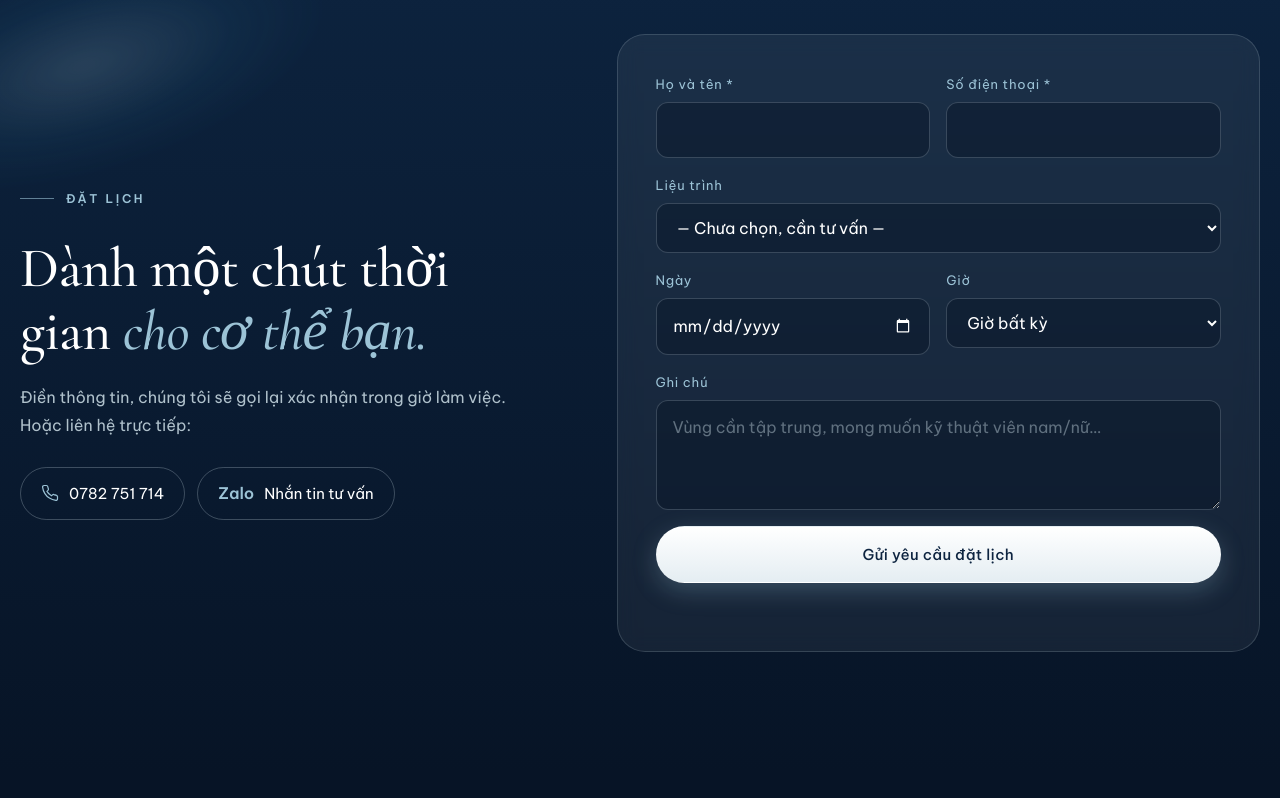
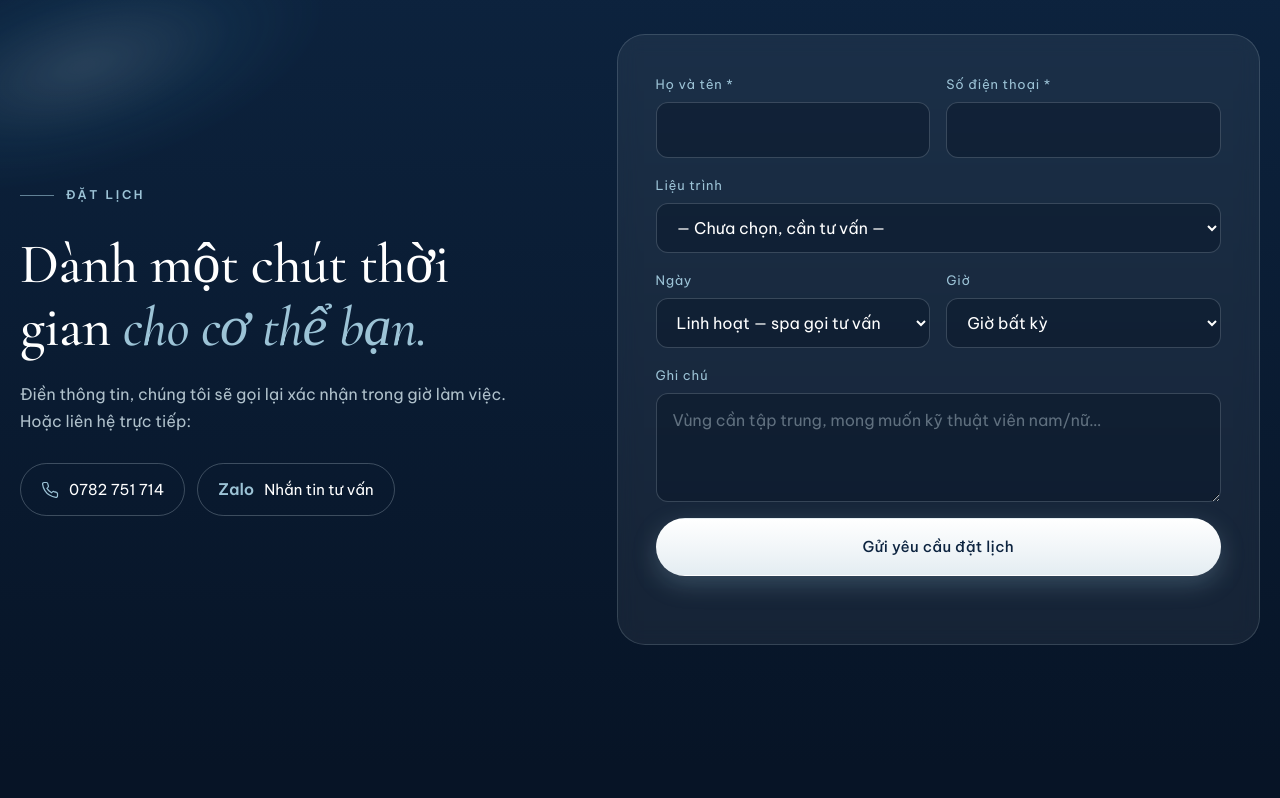
Before and after one commit to Nam2501/Thien-Ha-Wellness, a plain HTML site: page index.html in a window 1280 px wide. Shown: the part 10465-11263 px from the top of the page. Drawn offline with nearby package versions, Linux system fonts and the light colour scheme; animation ran at ten frames a second.

Commit message:
Đặt lịch: chọn ngày từ danh sách dạng dd/mm/yyyy kèm thứ (không phụ thuộc ngôn ngữ trình duyệt)
Co-Authored-By: Claude Opus 5.5 <noreply@anthropic.com>

```diff
--- a/css/style.css
+++ b/css/style.css
@@ -264,7 +264,6 @@ h3 { font-size: 24px; color: var(--navy); }
 .field input::placeholder, .field textarea::placeholder { color: rgba(217,235,243,.4); }
 .field input:focus, .field select:focus, .field textarea:focus { border-color: var(--mist); }
 .field select option { color: var(--ink); }
-.field input[type="date"] { color-scheme: dark; }
 .field .invalid { border-color: #e7a3a3; }
 .form-msg { grid-column: 1 / -1; min-height: 1em; font-size: 14px; color: var(--mist); text-align: center; }
 .form-actions { display: flex; gap: 10px; justify-content: center; flex-wrap: wrap; margin-top: 12px; }
--- a/functions/api/dat-lich.js
+++ b/functions/api/dat-lich.js
@@ -55,7 +55,8 @@ export async function onRequestPost({ request: req, env }) {
     if (t < 9 * 60 || t > 20 * 60 || t % 30) return reply(req, 422, { ok: false, error: "Giờ nhận khách từ 09:00 đến 20:00." });
     if ((d.ngay || today) === today && t < nowMin) return reply(req, 422, { ok: false, error: "Giờ này đã qua, vui lòng chọn giờ khác." });
   }
-  const date = d.ngay ? d.ngay.split("-").reverse().join("/") : "Linh hoạt";
+  const THU = ["Chủ nhật", "Thứ 2", "Thứ 3", "Thứ 4", "Thứ 5", "Thứ 6", "Thứ 7"];
+  const date = d.ngay ? `${THU[new Date(d.ngay).getUTCDay()]}, ${d.ngay.split("-").reverse().join("/")}` : "Linh hoạt";
   const text = [
     "🌊 <b>LỊCH MỚI — Thiên Hà Wellness</b>",
     `👤 ${esc(d.ho_ten)}`,
--- a/index.html
+++ b/index.html
@@ -233,7 +233,7 @@
           <div class="field"><label for="f-name">Họ và tên *</label><input id="f-name" name="ho_ten" required autocomplete="name"></div>
           <div class="field"><label for="f-phone">Số điện thoại *</label><input id="f-phone" name="so_dien_thoai" type="tel" required autocomplete="tel" inputmode="tel"></div>
           <div class="field full"><label for="f-service">Liệu trình</label><select id="f-service"></select></div>
-          <div class="field"><label for="f-date">Ngày</label><input id="f-date" name="ngay" type="date"></div>
+          <div class="field"><label for="f-date">Ngày</label><select id="f-date" name="ngay"></select></div>
           <div class="field"><label for="f-time">Giờ</label><select id="f-time" name="gio"></select></div>
           <div class="field full"><label for="f-note">Ghi chú</label><textarea id="f-note" name="ghi_chu" rows="3" placeholder="Vùng cần tập trung, mong muốn kỹ thuật viên nam/nữ…"></textarea></div>
           <button class="btn btn-pearl full" type="submit" id="f-submit">Gửi yêu cầu đặt lịch</button>
--- a/js/main.js
+++ b/js/main.js
@@ -82,6 +82,18 @@
     const fDate = $("#f-date"), fTime = $("#f-time");
     const slotsFor = date => { const now = vnNow(); return date === now.date ? times.filter(t => toMin(t) >= now.min + LEAD_MIN) : times; };
     const firstDay = () => { const now = vnNow(); return slotsFor(now.date).length ? now.date : addDays(now.date, 1); };
+    // Danh sách ngày hiển thị cố định dd/mm/yyyy (ô lịch của trình duyệt đổi định dạng theo ngôn ngữ máy → dễ nhầm)
+    const THU = ["Chủ nhật", "Thứ 2", "Thứ 3", "Thứ 4", "Thứ 5", "Thứ 6", "Thứ 7"];
+    const dmy = iso => iso.split("-").reverse().join("/");
+    const renderDates = () => {
+      const keep = fDate.value, today = vnNow().date, start = firstDay(), opts = [];
+      for (let i = 0; i <= MAX_DAYS; i++) {
+        const iso = addDays(today, i); if (iso < start) continue;
+        const name = i === 0 ? "Hôm nay" : i === 1 ? "Ngày mai" : THU[new Date(iso).getUTCDay()];
+        opts.push(`<option value="${iso}"${iso === keep ? " selected" : ""}>${name} · ${dmy(iso)}</option>`);
+      }
+      fDate.innerHTML = `<option value="">Linh hoạt — spa gọi tư vấn</option>` + opts.join("");
+    };
     const renderTimes = () => {
       const keep = fTime.value, list = slotsFor(fDate.value || firstDay());
       fTime.innerHTML = `<option value="">Giờ bất kỳ</option>` + list.map(t => `<option${t === keep ? " selected" : ""}>${t}</option>`).join("");
@@ -89,15 +101,15 @@
     // Kiểm tra ngày/giờ: trả về câu báo lỗi, hoặc "" nếu hợp lệ
     const checkWhen = () => {
       const d = fDate.value, min = firstDay(), max = addDays(vnNow().date, MAX_DAYS);
-      if (d && d < min) return "Ngày đã qua, vui lòng chọn từ " + min.split("-").reverse().join("/") + " trở đi.";
+      if (d && d < min) return "Ngày đã qua, vui lòng chọn từ " + dmy(min) + " trở đi.";
       if (d && d > max) return `Chỉ nhận đặt lịch trong vòng ${MAX_DAYS} ngày tới.`;
       if (fTime.value && !slotsFor(d || min).includes(fTime.value)) return "Giờ này đã qua, vui lòng chọn giờ khác.";
       return "";
     };
-    const syncLimits = () => { fDate.min = firstDay(); fDate.max = addDays(vnNow().date, MAX_DAYS); };
+    const syncLimits = renderDates;
     syncLimits(); renderTimes();
-    fDate.addEventListener("change", () => { syncLimits(); renderTimes(); const m = checkWhen(); fDate.classList.toggle("invalid", !!m); $("#form-msg").textContent = m; });
-    fDate.addEventListener("focus", syncLimits);
+    fDate.addEventListener("change", () => { renderTimes(); const m = checkWhen(); fDate.classList.toggle("invalid", !!m); $("#form-msg").textContent = m; });
+    fDate.addEventListener("focus", syncLimits);   // trang mở qua nửa đêm: cập nhật lại danh sách ngày
     fTime.addEventListener("focus", renderTimes);   // trang mở lâu: cập nhật lại các giờ đã qua
     // Từ trang liệu trình: /?dv=co-vai-gay|60#dat-lich
     const dv = new URLSearchParams(location.search).get("dv");
@@ -115,16 +127,17 @@
       $("#f-name").classList.toggle("invalid", !name);
       $("#f-phone").classList.toggle("invalid", !phoneOk);
       if (!name || !phoneOk) { $("#form-msg").textContent = "Vui lòng nhập họ tên và số điện thoại hợp lệ."; (name ? $("#f-phone") : $("#f-name")).focus(); return; }
+      const pickedDate = fDate.value;
       syncLimits(); renderTimes();
-      const whenErr = checkWhen();
-      fDate.classList.toggle("invalid", !!whenErr && !!fDate.value && (fDate.value < fDate.min || fDate.value > fDate.max));
+      const whenErr = pickedDate && fDate.value !== pickedDate ? "Ngày đã qua, vui lòng chọn lại ngày." : checkWhen();
+      fDate.classList.toggle("invalid", !!whenErr && (!fDate.value && !!pickedDate || /Ngày|ngày/.test(whenErr)));
       fTime.classList.toggle("invalid", !!whenErr && !fDate.classList.contains("invalid"));
       if (whenErr) { $("#form-msg").textContent = whenErr; (fDate.classList.contains("invalid") ? fDate : fTime).focus(); return; }
 
       // Ghi liệu trình dạng chữ dễ đọc để spa thấy ngay trong tin Telegram
       const sel = $("#f-service"), service = sel.value ? sel.selectedOptions[0].text : "Chưa chọn — cần tư vấn";
       $("#f-service-text").value = service;
-      const date = $("#f-date").value ? $("#f-date").value.split("-").reverse().join("/") : "Linh hoạt";
+      const date = fDate.value ? fDate.selectedOptions[0].text : "Linh hoạt";
       const when = `${date}${$("#f-time").value ? " · " + $("#f-time").value : ""}`;
 
       btn.disabled = true; btn.textContent = "Đang gửi…"; $("#form-msg").textContent = "";
```
